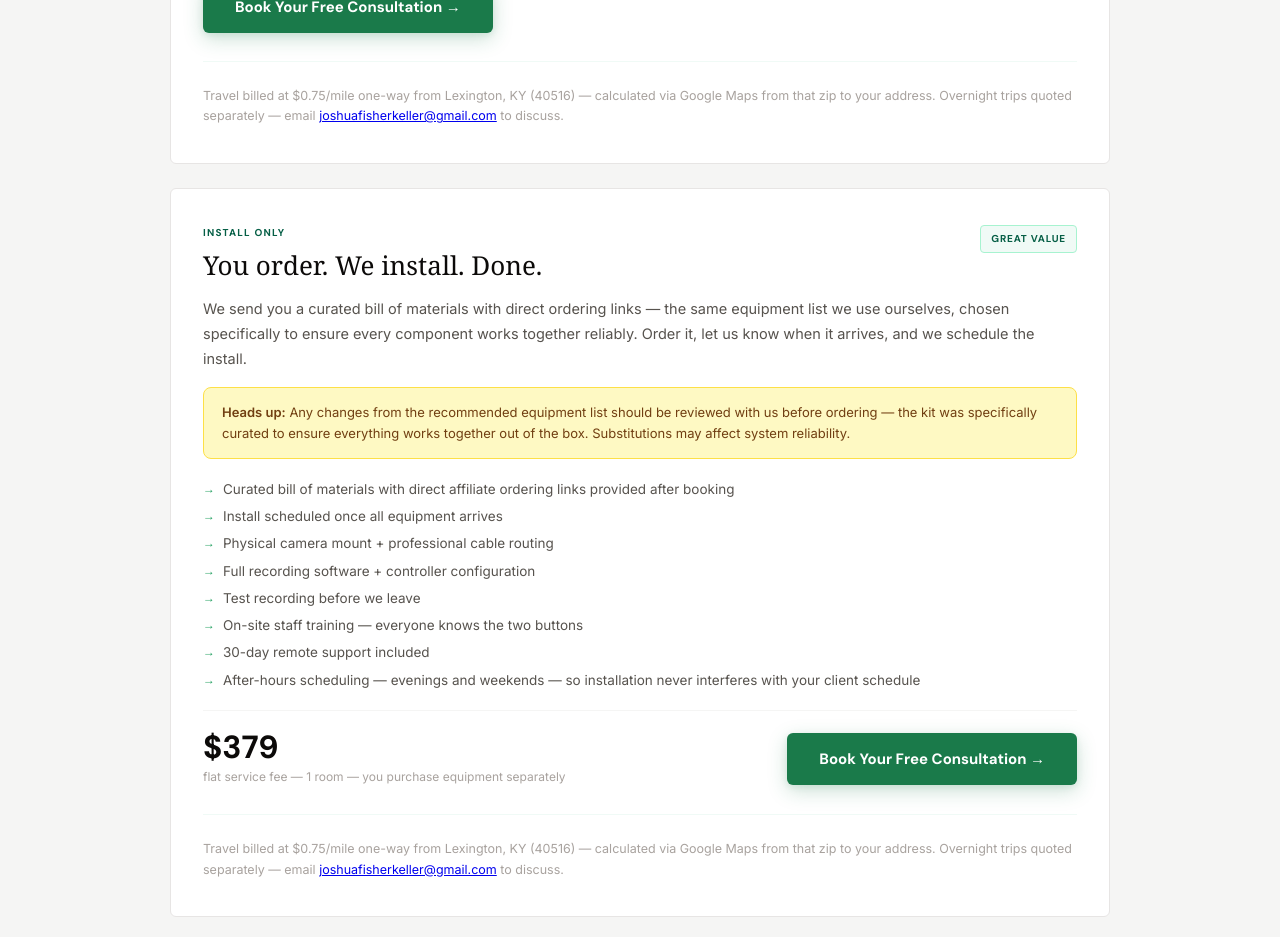
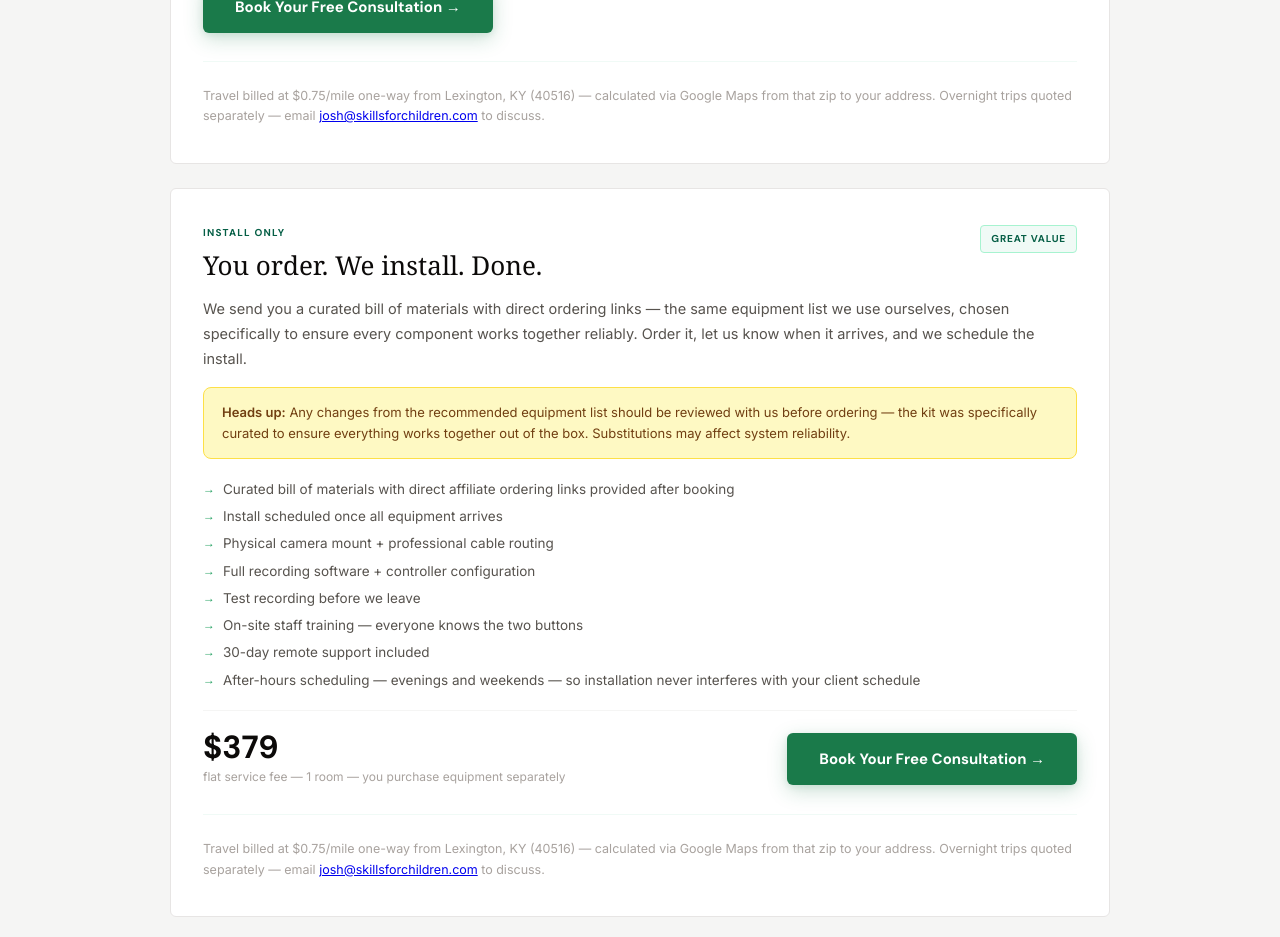
Before and after one commit to joshuafisherkeller/skillsforchildren, a Jekyll site: the page built from tech/capture-kit.html, in a window 1280 px wide and 1400 px high, scrolled down 4662 px. Shown: the part 152-1089 px from the top of the window. Built offline with Jekyll 4.4.1, drawn with Linux system fonts in a browser that asks for light colours; some of the changed text lies outside the part shown.

Commit message:
Email: update primary contact to josh@skillsforchildren.com sitewide

```diff
--- a/_includes/footer.html
+++ b/_includes/footer.html
@@ -30,7 +30,7 @@
         <ul>
           <li><a href="{{ '/about' | relative_url }}">Joshua Fisherkeller</a></li>
           <li><a href="{{ '/#resources' | relative_url }}">Methodology</a></li>
-          <li><a href="mailto:joshuafisherkeller@gmail.com">Contact</a></li>
+          <li><a href="mailto:josh@skillsforchildren.com">Contact</a></li>
         </ul>
       </div>
     </div>
@@ -43,7 +43,7 @@
         <a href="https://www.amazon.com/stores/Joshua-Fisherkeller/author/B0DPXN44YW" target="_blank" rel="noopener" aria-label="Amazon">
           <svg width="16" height="16" viewBox="0 0 24 24" fill="none" stroke="currentColor" stroke-width="1.8" stroke-linecap="round"><path d="M3 6h18l-2 13H5L3 6zm5 0V4a4 4 0 0 1 8 0v2"/></svg>
         </a>
-        <a href="mailto:joshuafisherkeller@gmail.com" aria-label="Email">
+        <a href="mailto:josh@skillsforchildren.com" aria-label="Email">
           <svg width="16" height="16" viewBox="0 0 24 24" fill="none" stroke="currentColor" stroke-width="1.8" stroke-linecap="round"><rect x="3" y="5" width="18" height="14" rx="2"/><path d="m3 7 9 6 9-6"/></svg>
         </a>
       </div>
--- a/_layouts/after-hours-tech.html
+++ b/_layouts/after-hours-tech.html
@@ -539,7 +539,7 @@
       <div class="aht-looking-for reveal" style="text-align:center; padding:32px 20px; border-top:1px solid var(--ink-3); margin-top:8px;">
         <p style="font-size:15px; color:var(--mid); line-height:1.7; max-width:520px; margin:0 auto;">
           Looking for something else? Describe your project and I'll let you know if I can help &mdash;
-          <a href="mailto:joshuafisherkeller@gmail.com" style="color:var(--green-lt); text-decoration:none; border-bottom:1px solid var(--green-lt);">joshuafisherkeller@gmail.com</a>
+          <a href="mailto:josh@skillsforchildren.com" style="color:var(--green-lt); text-decoration:none; border-bottom:1px solid var(--green-lt);">josh@skillsforchildren.com</a>
         </p>
       </div>
     </div>
--- a/_layouts/capture-kit.html
+++ b/_layouts/capture-kit.html
@@ -577,7 +577,7 @@
       </div>
 
       <div class="cors-travel-block">
-        <p class="cors-travel-note">Travel billed at $0.75/mile one-way from Lexington, KY (40516) &mdash; calculated via Google Maps from that zip to your address. Overnight trips quoted separately &mdash; email <a href="mailto:joshuafisherkeller@gmail.com">joshuafisherkeller@gmail.com</a> to discuss.</p>
+        <p class="cors-travel-note">Travel billed at $0.75/mile one-way from Lexington, KY (40516) &mdash; calculated via Google Maps from that zip to your address. Overnight trips quoted separately &mdash; email <a href="mailto:josh@skillsforchildren.com">josh@skillsforchildren.com</a> to discuss.</p>
       </div>
     </div>
 
@@ -613,7 +613,7 @@
       </div>
 
       <div class="cors-travel-block">
-        <p class="cors-travel-note">Travel billed at $0.75/mile one-way from Lexington, KY (40516) &mdash; calculated via Google Maps from that zip to your address. Overnight trips quoted separately &mdash; email <a href="mailto:joshuafisherkeller@gmail.com">joshuafisherkeller@gmail.com</a> to discuss.</p>
+        <p class="cors-travel-note">Travel billed at $0.75/mile one-way from Lexington, KY (40516) &mdash; calculated via Google Maps from that zip to your address. Overnight trips quoted separately &mdash; email <a href="mailto:josh@skillsforchildren.com">josh@skillsforchildren.com</a> to discuss.</p>
       </div>
     </div>
 
@@ -678,7 +678,7 @@
   <h2>Ready to stop thinking about the recording?</h2>
   <p>Book a free 30-minute consultation. We&rsquo;ll talk through your space, your workflow, and what setup makes sense. No commitment, no hard sell.</p>
   <a href="https://cal.com/Fisherkeller" target="_blank" rel="noopener" class="btn-cta-white">Book Your Free Consultation &rarr;</a>
-  <p class="aht-cta-note">Questions first? <a href="mailto:joshuafisherkeller@gmail.com">joshuafisherkeller@gmail.com</a></p>
+  <p class="aht-cta-note">Questions first? <a href="mailto:josh@skillsforchildren.com">josh@skillsforchildren.com</a></p>
 </section>
 
 <!-- ── FOOTER ── -->
@@ -692,7 +692,7 @@
     <div class="aht-footer-links">
       <a href="/tech/">Back to After Hours Tech</a>
       <a href="https://skillsforchildren.com">skillsforchildren.com</a>
-      <a href="mailto:joshuafisherkeller@gmail.com">joshuafisherkeller@gmail.com</a>
+      <a href="mailto:josh@skillsforchildren.com">josh@skillsforchildren.com</a>
     </div>
   </div>
 </footer>
--- a/_layouts/cors-landing.html
+++ b/_layouts/cors-landing.html
@@ -675,7 +675,7 @@
   <h2>Ready to stop thinking about the recording?</h2>
   <p>Book a free 30-minute consultation. We&rsquo;ll talk through your space, your workflow, and what setup makes sense. No commitment, no hard sell.</p>
   <a href="https://cal.com/Fisherkeller" target="_blank" rel="noopener" class="btn-cta-white">Book Your Free Consultation &rarr;</a>
-  <p class="aht-cta-note">Questions first? <a href="mailto:joshuafisherkeller@gmail.com">joshuafisherkeller@gmail.com</a></p>
+  <p class="aht-cta-note">Questions first? <a href="mailto:josh@skillsforchildren.com">josh@skillsforchildren.com</a></p>
 </section>
 
 <!-- ── FOOTER ── -->
@@ -689,7 +689,7 @@
     <div class="aht-footer-links">
       <a href="/tech/">Back to After Hours Tech</a>
       <a href="https://skillsforchildren.com">skillsforchildren.com</a>
-      <a href="mailto:joshuafisherkeller@gmail.com">joshuafisherkeller@gmail.com</a>
+      <a href="mailto:josh@skillsforchildren.com">josh@skillsforchildren.com</a>
     </div>
   </div>
 </footer>
--- a/about.markdown
+++ b/about.markdown
@@ -61,5 +61,9 @@
 - [See the books](/books)
 - [YouTube channel](https://www.youtube.com/@SkillsforChildren){:target="_blank" rel="noopener"}
 
+## Get in touch
+
+Questions, feedback, or resource suggestions? Reach out at [josh@skillsforchildren.com](mailto:josh@skillsforchildren.com) — or use the [resource suggestion form](https://docs.google.com/forms/d/e/1FAIpQLScoF2tXwuGt-QduA_ZmUbhquOfx3C2KoSZcyE064N77bZIG-Q/viewform){:target="_blank" rel="noopener"}.
+
   </article>
 </div>
```
